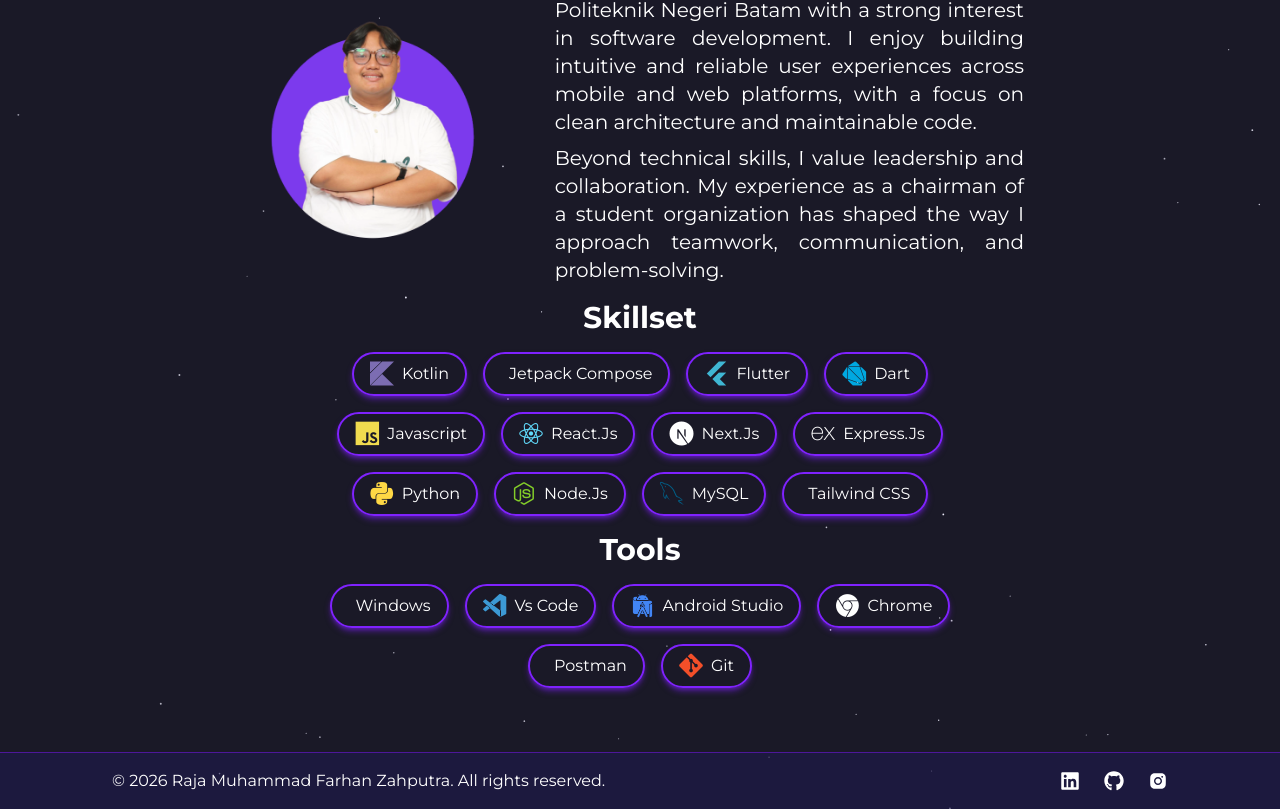
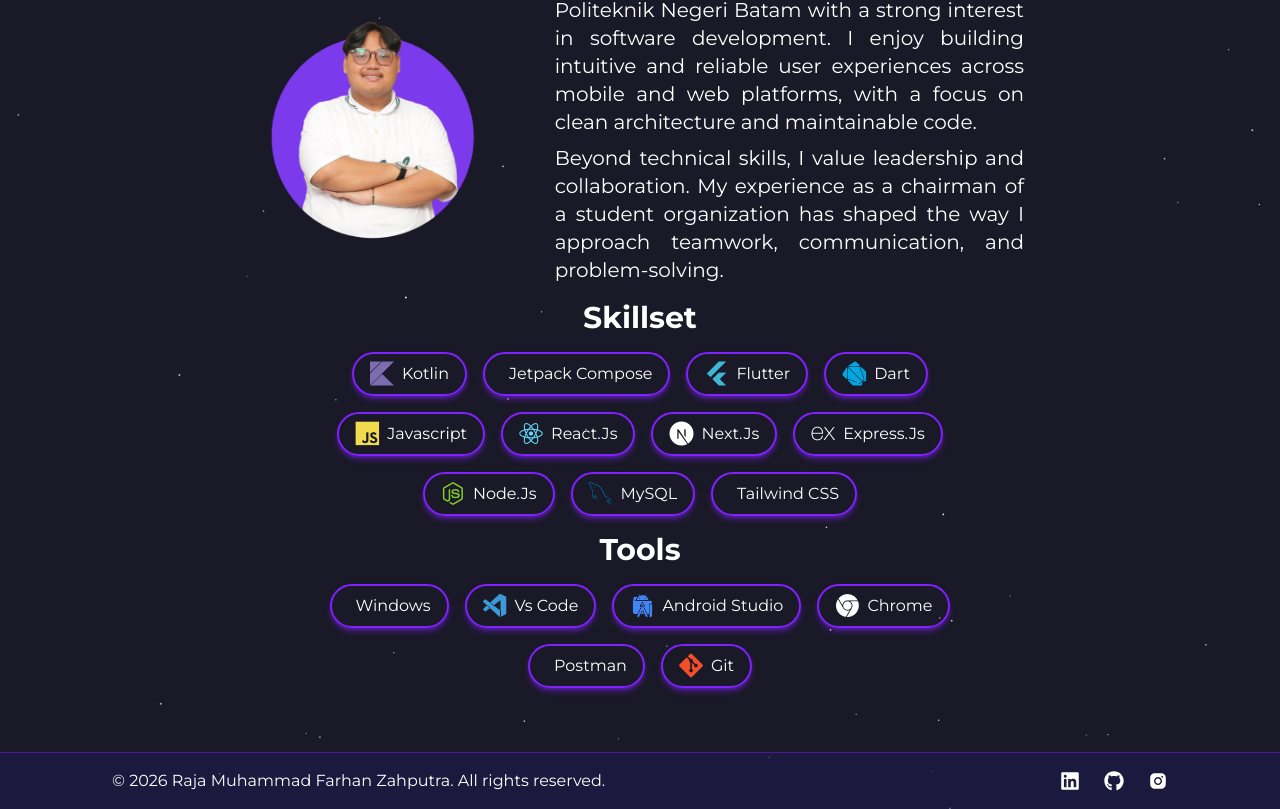
Before and after one commit to RajaFarhann/Portfolio-Website, a Next.js app: page / in a window 1280 px wide. Shown: the part 904-1713 px from the top of the page. Built offline with nearby package versions, Linux system fonts and the light colour scheme.

Commit message:
docs: update skills in skillSet

```diff
--- a/src/components/home/skillSet/skillSet.jsx
+++ b/src/components/home/skillSet/skillSet.jsx
@@ -8,7 +8,6 @@ export default function Skills() {
     { name: "React.Js", icon: "devicon-react-original colored" },
     { name: "Next.Js", icon: "devicon-nextjs-plain" },
     { name: "Express.Js", icon: "devicon-express-original" },
-    { name: "Python", icon: "devicon-python-plain colored" },
     { name: "Node.Js", icon: "devicon-nodejs-plain colored" },
     { name: "MySQL", icon: "devicon-mysql-plain colored" },
     { name: "Tailwind CSS", icon: "devicon-tailwindcss-original colored" },
```
